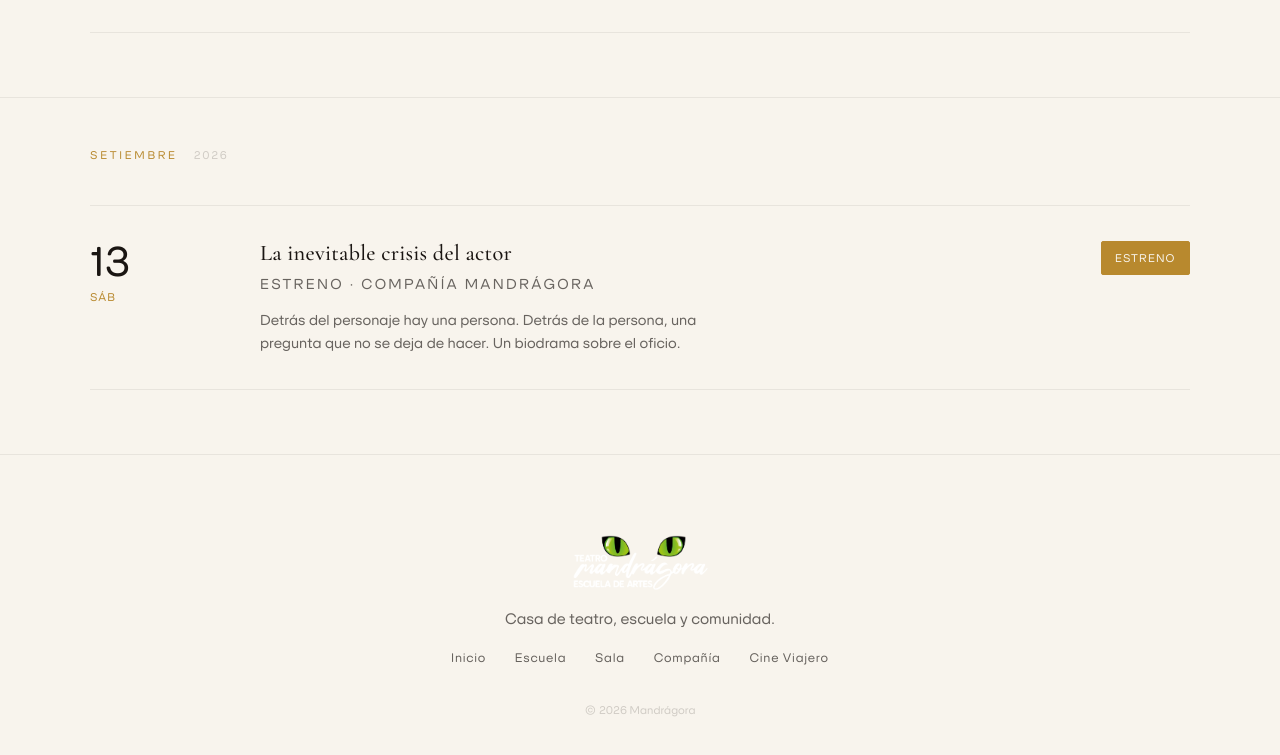
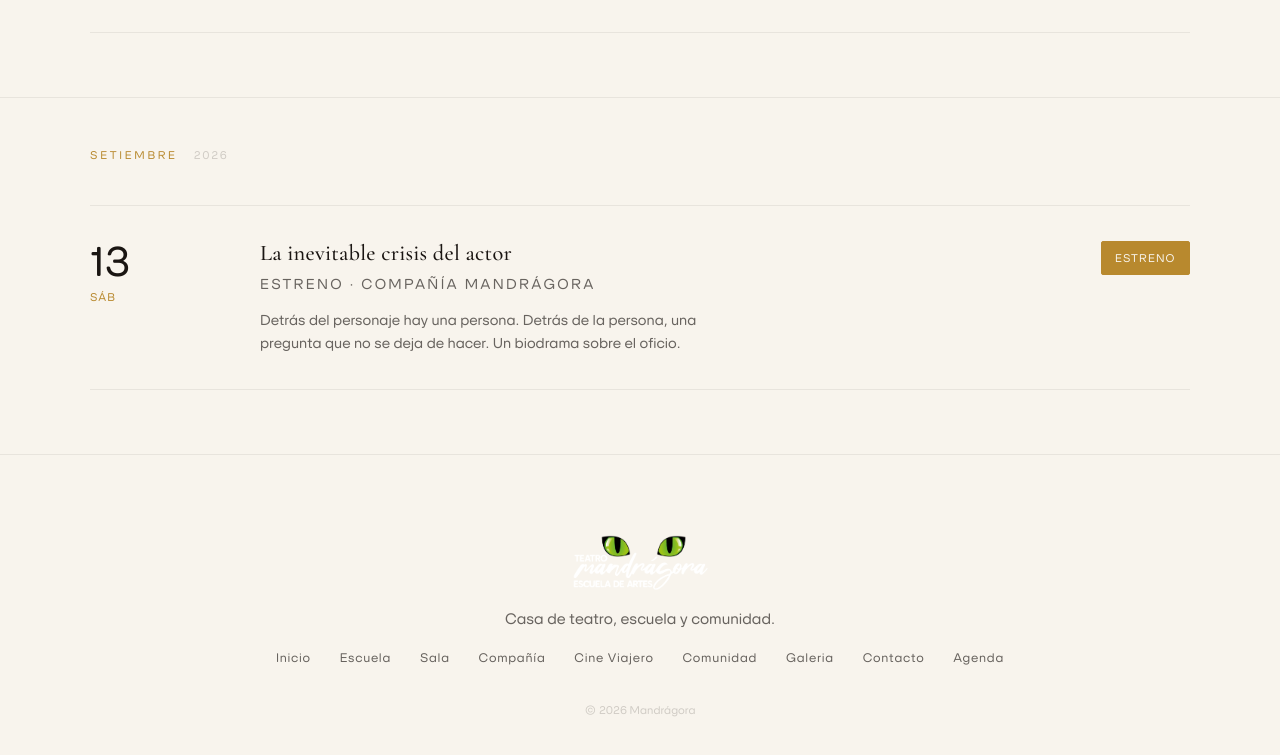
Before and after one commit to mauric75/mandragora-web, a website: page agenda.html in a window 1280 px wide. Shown: the part 1587-2342 px from the top of the page. Drawn offline with nearby package versions, Linux system fonts and the light colour scheme.

Commit message:
unificar footer (9 links completos, sin duplicados) en agenda.html

```diff
--- a/agenda.html
+++ b/agenda.html
@@ -513,6 +513,10 @@ h1, h2, h3, h4 { font-family: var(--f-display); font-weight: 500; letter-spacing
     <a href="sala.html">Sala</a>
     <a href="compania.html">Compañía</a>
     <a href="cine-viajero.html">Cine Viajero</a>
+    <a href="comunidad.html">Comunidad</a>
+    <a href="galeria.html">Galeria</a>
+    <a href="contacto.html">Contacto</a>
+    <a href="agenda.html">Agenda</a>
   </nav>
   <p class="site-footer__legal">© <span id="current-year"></span> Mandrágora</p>
 <button class="back-to-top" id="back-to-top" aria-label="Volver arriba">↑</button>
```
